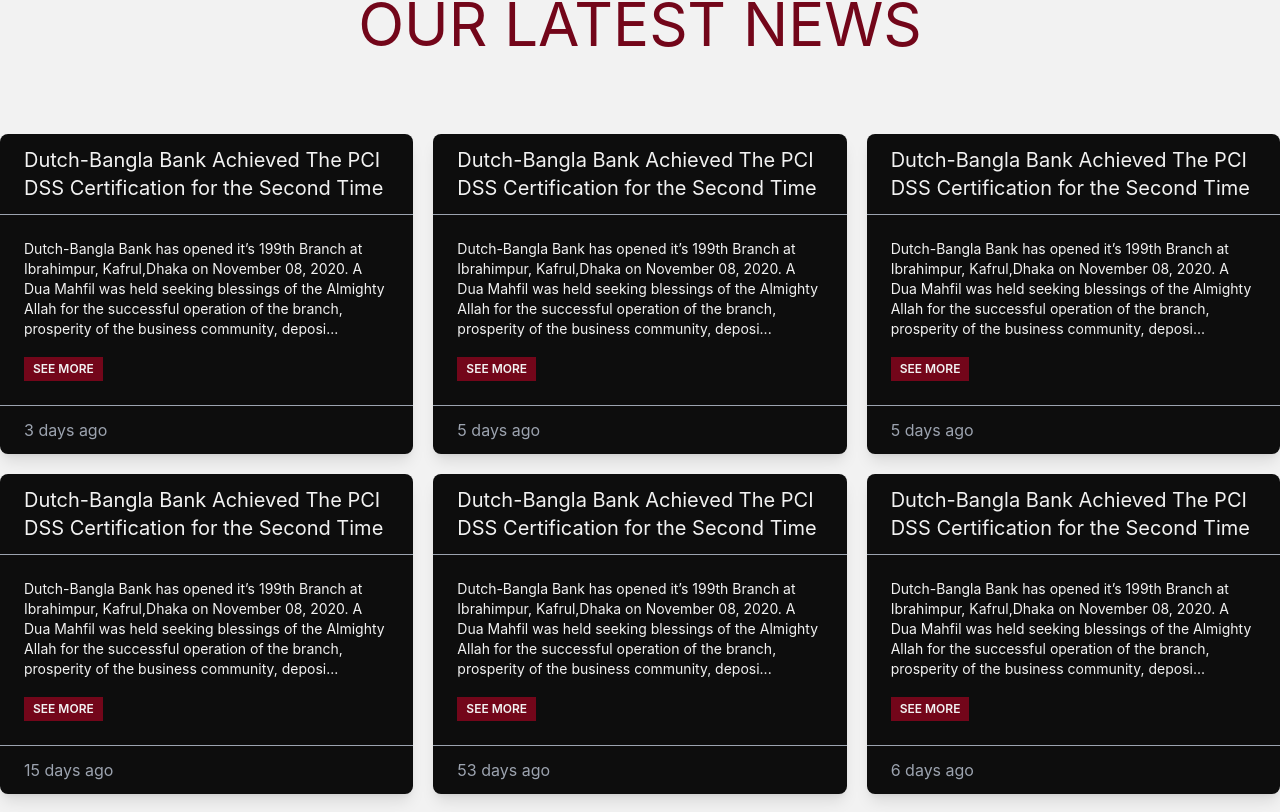
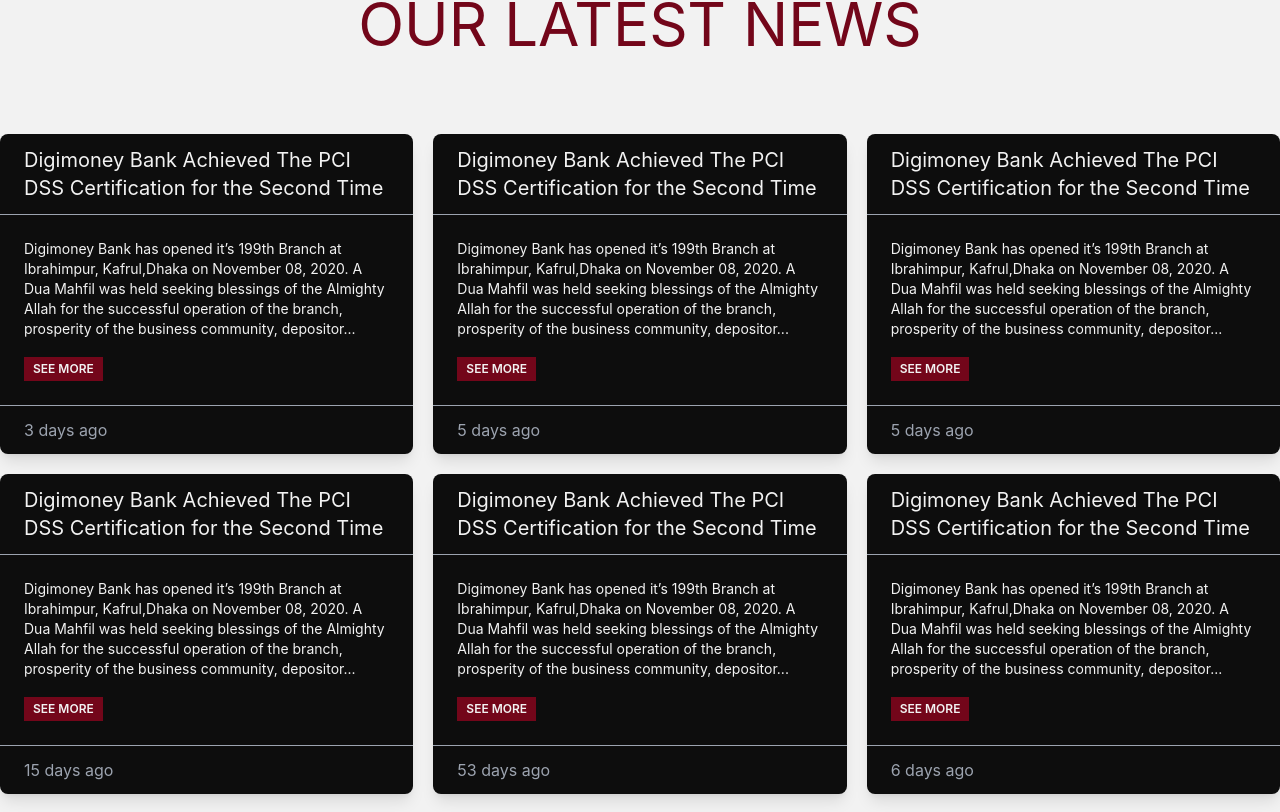
Before and after one commit to azizurrahman-zero/digimoney-bank_client-side, a React (Create React App) app: page / in a window 1280 px wide. Shown: the part 908-1720 px from the top of the page. Built offline with nearby package versions, Linux system fonts and the light colour scheme.

Commit message:
update footer and header

```diff
--- a/public/NewsData.json
+++ b/public/NewsData.json
@@ -1,38 +1,38 @@
 [
     {"id":1,
     "date":3,
-    "headline":"  Dutch-Bangla Bank Achieved The PCI DSS Certification for the Second Time",
-    "description":"   Dutch-Bangla Bank has opened it’s 199th Branch at Ibrahimpur, Kafrul,Dhaka on November 08, 2020. A Dua Mahfil was held seeking blessings of the Almighty Allah for the successful operation of the branch, prosperity of the business community, depositors and stakeholders of the bank. Like the other DBBL Branches, this branch will provide truly On-line Banking facilities including ATM services to the clients from the opening day."
+    "headline":"  Digimoney Bank Achieved The PCI DSS Certification for the Second Time",
+    "description":"   Digimoney Bank has opened it’s 199th Branch at Ibrahimpur, Kafrul,Dhaka on November 08, 2020. A Dua Mahfil was held seeking blessings of the Almighty Allah for the successful operation of the branch, prosperity of the business community, depositors and stakeholders of the bank. Like the other DBBL Branches, this branch will provide truly On-line Banking facilities including ATM services to the clients from the opening day."
 
 },
     {"id":2,
     "date":5,
-    "headline":"  Dutch-Bangla Bank Achieved The PCI DSS Certification for the Second Time",
-    "description":"   Dutch-Bangla Bank has opened it’s 199th Branch at Ibrahimpur, Kafrul,Dhaka on November 08, 2020. A Dua Mahfil was held seeking blessings of the Almighty Allah for the successful operation of the branch, prosperity of the business community, depositors and stakeholders of the bank. Like the other DBBL Branches, this branch will provide truly On-line Banking facilities including ATM services to the clients from the opening day."
+    "headline":"  Digimoney Bank Achieved The PCI DSS Certification for the Second Time",
+    "description":"   Digimoney Bank has opened it’s 199th Branch at Ibrahimpur, Kafrul,Dhaka on November 08, 2020. A Dua Mahfil was held seeking blessings of the Almighty Allah for the successful operation of the branch, prosperity of the business community, depositors and stakeholders of the bank. Like the other DBBL Branches, this branch will provide truly On-line Banking facilities including ATM services to the clients from the opening day."
 
 },
     {"id":3,
     "date":5,
-    "headline":"  Dutch-Bangla Bank Achieved The PCI DSS Certification for the Second Time",
-    "description":"   Dutch-Bangla Bank has opened it’s 199th Branch at Ibrahimpur, Kafrul,Dhaka on November 08, 2020. A Dua Mahfil was held seeking blessings of the Almighty Allah for the successful operation of the branch, prosperity of the business community, depositors and stakeholders of the bank. Like the other DBBL Branches, this branch will provide truly On-line Banking facilities including ATM services to the clients from the opening day."
+    "headline":"  Digimoney Bank Achieved The PCI DSS Certification for the Second Time",
+    "description":"   Digimoney Bank has opened it’s 199th Branch at Ibrahimpur, Kafrul,Dhaka on November 08, 2020. A Dua Mahfil was held seeking blessings of the Almighty Allah for the successful operation of the branch, prosperity of the business community, depositors and stakeholders of the bank. Like the other DBBL Branches, this branch will provide truly On-line Banking facilities including ATM services to the clients from the opening day."
 
 },
     {"id":4,
     "date":15,
-    "headline":"  Dutch-Bangla Bank Achieved The PCI DSS Certification for the Second Time",
-    "description":"   Dutch-Bangla Bank has opened it’s 199th Branch at Ibrahimpur, Kafrul,Dhaka on November 08, 2020. A Dua Mahfil was held seeking blessings of the Almighty Allah for the successful operation of the branch, prosperity of the business community, depositors and stakeholders of the bank. Like the other DBBL Branches, this branch will provide truly On-line Banking facilities including ATM services to the clients from the opening day."
+    "headline":"  Digimoney Bank Achieved The PCI DSS Certification for the Second Time",
+    "description":"   Digimoney Bank has opened it’s 199th Branch at Ibrahimpur, Kafrul,Dhaka on November 08, 2020. A Dua Mahfil was held seeking blessings of the Almighty Allah for the successful operation of the branch, prosperity of the business community, depositors and stakeholders of the bank. Like the other DBBL Branches, this branch will provide truly On-line Banking facilities including ATM services to the clients from the opening day."
 
 },
     {"id":5,
     "date":53,
-    "headline":"  Dutch-Bangla Bank Achieved The PCI DSS Certification for the Second Time",
-    "description":"   Dutch-Bangla Bank has opened it’s 199th Branch at Ibrahimpur, Kafrul,Dhaka on November 08, 2020. A Dua Mahfil was held seeking blessings of the Almighty Allah for the successful operation of the branch, prosperity of the business community, depositors and stakeholders of the bank. Like the other DBBL Branches, this branch will provide truly On-line Banking facilities including ATM services to the clients from the opening day."
+    "headline":"  Digimoney Bank Achieved The PCI DSS Certification for the Second Time",
+    "description":"   Digimoney Bank has opened it’s 199th Branch at Ibrahimpur, Kafrul,Dhaka on November 08, 2020. A Dua Mahfil was held seeking blessings of the Almighty Allah for the successful operation of the branch, prosperity of the business community, depositors and stakeholders of the bank. Like the other DBBL Branches, this branch will provide truly On-line Banking facilities including ATM services to the clients from the opening day."
 
 },
     {"id":6,
     "date":6,
-    "headline":"  Dutch-Bangla Bank Achieved The PCI DSS Certification for the Second Time",
-    "description":"   Dutch-Bangla Bank has opened it’s 199th Branch at Ibrahimpur, Kafrul,Dhaka on November 08, 2020. A Dua Mahfil was held seeking blessings of the Almighty Allah for the successful operation of the branch, prosperity of the business community, depositors and stakeholders of the bank. Like the other DBBL Branches, this branch will provide truly On-line Banking facilities including ATM services to the clients from the opening day."
+    "headline":"  Digimoney Bank Achieved The PCI DSS Certification for the Second Time",
+    "description":"   Digimoney Bank has opened it’s 199th Branch at Ibrahimpur, Kafrul,Dhaka on November 08, 2020. A Dua Mahfil was held seeking blessings of the Almighty Allah for the successful operation of the branch, prosperity of the business community, depositors and stakeholders of the bank. Like the other DBBL Branches, this branch will provide truly On-line Banking facilities including ATM services to the clients from the opening day."
 
 }
 ]
--- a/src/Shared/Footer.js
+++ b/src/Shared/Footer.js
@@ -48,9 +48,9 @@
                 </div>
             </div>
             <hr className='bg-black h-[2px]' />
-            <div className='flex items-center justify-center'>
+            <div className='flex justify-center items-center'>
 
-                <h5 className='flex items-center font-semibold text-xl'><AiOutlineCopyrightCircle /> 2022 DigiMoney. All Rights Reserved By <span className='text-primary'>Team Bug Finders</span></h5>
+                <h5 className='flex flex-wrap items-center font-semibold text-sm lg:text-xl'><AiOutlineCopyrightCircle /> 2022 DigiMoney. All Rights Reserved By <span className='text-primary'>Team Bug Finders</span></h5>
             </div>
         </footer>
     );
--- a/src/Shared/Menubar.js
+++ b/src/Shared/Menubar.js
@@ -19,7 +19,7 @@
       <label tabindex="0" class="btn btn-ghost lg:hidden">
         <svg xmlns="http://www.w3.org/2000/svg" class="h-5 w-5" fill="none" viewBox="0 0 24 24" stroke="currentColor"><path stroke-linecap="round" stroke-linejoin="round" stroke-width="2" d="M4 6h16M4 12h8m-8 6h16" /></svg>
       </label>
-      <ul tabindex="0" class="menu menu-compact dropdown-content mt-3 p-2 shadow bg-base-100 rounded-box w-52">
+      <ul tabindex="0" class="menu menu-compact dropdown-content mt-3 p-2 shadow bg-primary text-accent rounded-box w-52">
        {
         menuItem
        }
@@ -33,13 +33,7 @@
     </ul>
 
   </div>
-  {/* <div class="navbar-center hidden lg:flex">
-    <ul class="menu menu-horizontal p-0">
-     {
-        menuItem
-     }
-    </ul>
-  </div> */}
+
   <div class="navbar-end">
    <div className='flex items-center  '>
 
--- a/src/pages/Home/Header.js
+++ b/src/pages/Home/Header.js
@@ -8,8 +8,8 @@
         <header>
             <div className='lg:flex justify-between items-center header-top mb-1 p-2'>
                     <div className='flex items-center'>
-                         <BsBank className='w-16 text-white h-16' />
-                         <h1 className='text-5xl text-white ml-5'>Digimoney Bank</h1>
+                         <BsBank className='w-16 text-white h-10 lg:h-16' />
+                         <h1 className='lg:text-5xl text-3xl text-white ml-5'>Digimoney Bank</h1>
                     </div>
                     <div className=''>
                          <div className='lg:flex  bg-[rgba(0,0,0,0.9)] py-5 lg:py-0 text-white items-center justify-between'>
```
